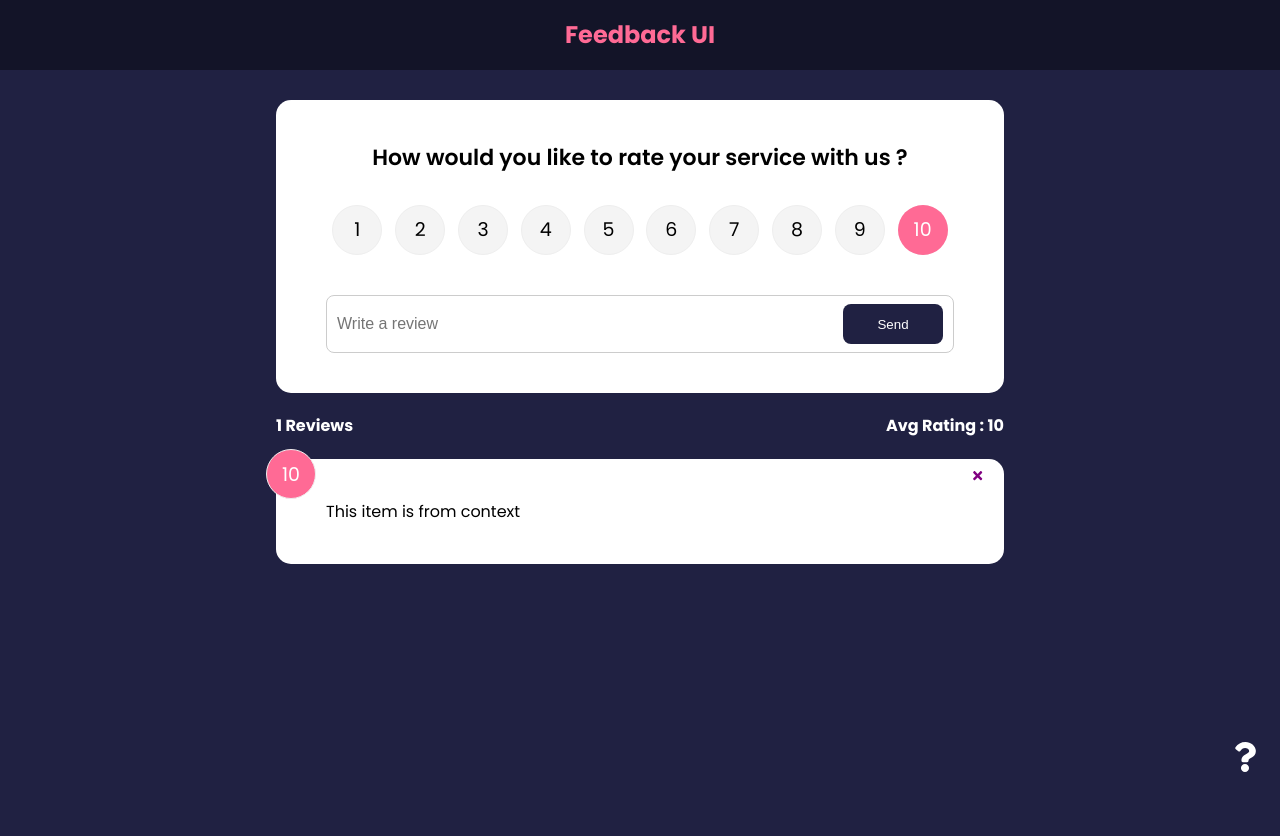
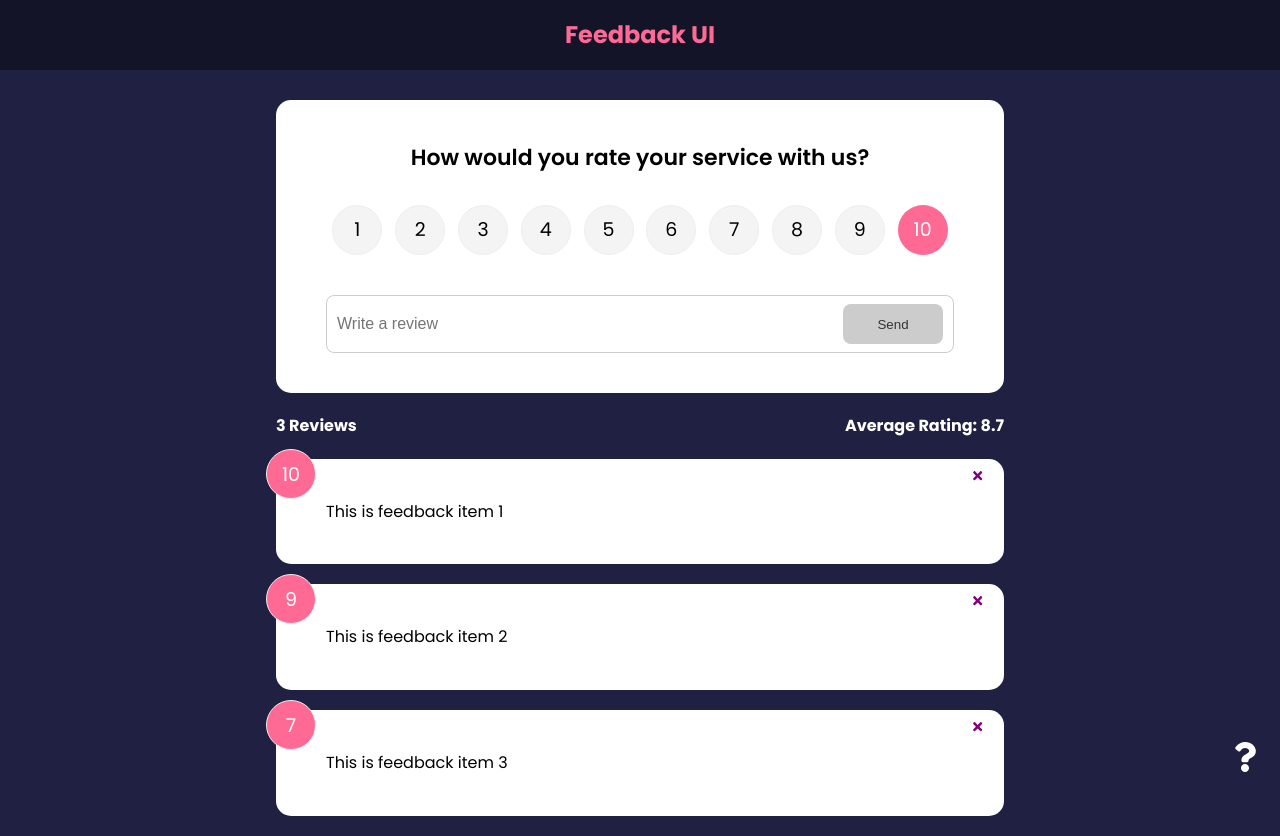
Before and after one commit to AdityaDhayagude/Feedback_App, a React (Create React App) app: page / in a window 1280 px wide. Before the commit the page ends 800 px from the top, so only its background shows below. Built offline with nearby package versions, Linux system fonts and the light colour scheme.

Commit message:
All the function are added to Context

```diff
--- a/src/App.js
+++ b/src/App.js
@@ -1,55 +1,30 @@
-import {v4 as uuidv4} from 'uuid'
-import { BrowserRouter as Router,Route,Routes } from 'react-router-dom'
-import { useState } from "react"
-import Header from "./components/Header"
-import FeedbackList from "./components/FeedbackList"
-import FeedbackData from "./data/FeedbackData"
-import FeedbackStats from "./components/FeedbackStats"
-import FeedbackForm from "./components/FeedbackForm"
+import { BrowserRouter as Router, Route ,outes, Routes} from 'react-router-dom'
+import Header from './components/Header'
+import FeedbackList from './components/FeedbackList'
+import FeedbackStats from './components/FeedbackStats'
+import FeedbackForm from './components/FeedbackForm'
 import AboutIconLink from './components/AboutIconLink'
 import AboutPage from './pages/AboutPage'
-import { FeedbackProvider } from './Context/FeedbackContext'
-function App()
-{
-    const[feedback,setFeedback] = useState(FeedbackData)
+import { FeedbackProvider } from './context/FeedbackContext'
 
-    // Add Feedback
-    const addFeedback = (newFeedback) => {
-        newFeedback.id = uuidv4()
-
-        //... is a spread
-        setFeedback([newFeedback,...feedback])
-    }
-
-    // Delete Feedback
-    const deleteFeedback = (id) => {
-        if(window.confirm('Are u sure that u wanna delete ?')){
-            setFeedback(feedback.filter((item)=> item.id!==id))
-        }
-    // The .filter() is an HO array method which allows u to filter through stuff but with adding in conditions can help to filter stuff according to necessity
-    }
-
-    return(
+function App() {
+  return (
     <FeedbackProvider>
       <Router>
-        {/* //// This is how u pass on the component to the manin app for rendering and hencforth u can pass props which are meant to be caught by components */}
         <Header />
-
-        <div className="container">
+        <div className='container'>
             <Routes>
-            <Route exact path='/'
-            element={
+          <Route exact path='/' element={
             <>
-                <FeedbackForm handleAdd={addFeedback}/>
+            <FeedbackForm />
             <FeedbackStats />
-                <FeedbackList feedback={feedback}
-                handleDelete={deleteFeedback}/>
+            <FeedbackList />
             </>
           }>
 
           </Route>
 
-            <Route path='/about' element={<AboutPage/>}  />
+          <Route path='/about' element={<AboutPage />} />
           </Routes>
 
           <AboutIconLink />
@@ -57,9 +32,6 @@ function App()
       </Router>
     </FeedbackProvider>
   )
-
-
 }
 
-
 export default App
--- a/src/Context/FeedbackContext.js
+++ b/src/Context/FeedbackContext.js
@@ -1,3 +1,4 @@
+import { v4 as uuidv4 } from 'uuid'
 import { createContext, useState } from 'react'
 
 const FeedbackContext = createContext()
@@ -6,15 +7,38 @@ export const FeedbackProvider = ({ children }) => {
   const [feedback, setFeedback] = useState([
     {
       id: 1,
-      text: 'This item is from context',
+      text: 'This is feedback item 1',
       rating: 10,
     },
+    {
+      id: 2,
+      text: 'This is feedback item 2',
+      rating: 9,
+    },
+    {
+      id: 3,
+      text: 'This is feedback item 3',
+      rating: 7,
+    },
   ])
+
+  const addFeedback = (newFeedback) => {
+    newFeedback.id = uuidv4()
+    setFeedback([newFeedback, ...feedback])
+  }
+
+  const deleteFeedback = (id) => {
+    if (window.confirm('Are you sure you want to delete?')) {
+      setFeedback(feedback.filter((item) => item.id !== id))
+    }
+  }
 
   return (
     <FeedbackContext.Provider
       value={{
         feedback,
+        deleteFeedback,
+        addFeedback,
       }}
     >
       {children}
--- a/src/components/FeedbackForm.jsx
+++ b/src/components/FeedbackForm.jsx
@@ -1,70 +1,64 @@
-import { useState } from "react"
-import RatingSelect from "./RatingSelect";
-import Card from "./shared/Card"
-import Button from "./shared/Button";
+import { useState, useContext } from 'react'
+import RatingSelect from './RatingSelect'
+import Card from './shared/Card'
+import Button from './shared/Button'
+import FeedbackContext from '../context/FeedbackContext'
 
+function FeedbackForm() {
+  const [text, setText] = useState('')
+  const [rating, setRating] = useState(10)
+  const [btnDisabled, setBtnDisabled] = useState(true)
+  const [message, setMessage] = useState('')
 
-function FeedbackForm({handleAdd}) {
-    const[text,setText] = useState('')
-    const [rating,setRating] = useState(10)
-    //Real-Time validation
-    const [btnDisabled,setBtnDisabled] = useState('')
-    const [message,setMessage] = useState('')
+  const { addFeedback } = useContext(FeedbackContext)
 
   const handleTextChange = (e) => {
-        if(text === '')
-        {
+    if (text === '') {
       setBtnDisabled(true)
       setMessage(null)
-        }
-        else if (text!=='' && text.trim().length<=10)
-        {
+    } else if (text !== '' && text.trim().length <= 10) {
       setMessage('Text must be at least 10 characters')
       setBtnDisabled(true)
-
-
-        }
-        else
-        {
+    } else {
       setMessage(null)
       setBtnDisabled(false)
     }
+
     setText(e.target.value)
   }
 
-    const handleSubmit=(e) =>
-    {
+  const handleSubmit = (e) => {
     e.preventDefault()
-        if(text.trim().length >10)
-        {
-            const newFeedback =
-            {
-                text:text,
-                rating
+    if (text.trim().length > 10) {
+      const newFeedback = {
+        text,
+        rating,
       }
 
-            handleAdd(newFeedback)
+      addFeedback(newFeedback)
 
       setText('')
-
     }
   }
-
-
-
 
   return (
     <Card>
       <form onSubmit={handleSubmit}>
-            <h2>How would you like to rate your service with us ?</h2>
-            <RatingSelect select={(rating) => setRating(rating)}    />
-            {/* @todo - rating select componenet */}
-            <div className="input-group">
-                <input onChange={handleTextChange} type="text" placeholder="Write a review" />
-                <Button type="submit" isDisabled={btnDisabled} >Send</Button>
+        <h2>How would you rate your service with us?</h2>
+        <RatingSelect select={(rating) => setRating(rating)} />
+        <div className='input-group'>
+          <input
+            onChange={handleTextChange}
+            type='text'
+            placeholder='Write a review'
+            value={text}
+          />
+          <Button type='submit' isDisabled={btnDisabled}>
+            Send
+          </Button>
         </div>
 
-            {message && <div className="message">{message}</div>}
+        {message && <div className='message'>{message}</div>}
       </form>
     </Card>
   )
--- a/src/components/FeedbackItem.jsx
+++ b/src/components/FeedbackItem.jsx
@@ -1,20 +1,25 @@
-import {FaTimes} from "react-icons/fa"
-import { useState } from "react"
-import Card from "./shared/Card"
+import { FaTimes } from 'react-icons/fa'
+import { useContext } from 'react'
+import PropTypes from 'prop-types'
+import Card from './shared/Card'
+import FeedbackContext from '../context/FeedbackContext'
 
-
-function FeedbackItem({item,handleDelete}) {
+function FeedbackItem({ item }) {
+  const { deleteFeedback } = useContext(FeedbackContext)
 
   return (
-    <Card reverse={false}>
-    <div className="num-display">{item.rating}</div>
-    <button  onClick={() => handleDelete(item.id)} className="close">
-      <FaTimes color='purple'/>
-    </button>
-    <div className="text-display">{item.text}</div>
+    <Card>
+      <div className='num-display'>{item.rating}</div>
+      <button onClick={() => deleteFeedback(item.id)} className='close'>
+        <FaTimes color='purple' />
+      </button>
+      <div className='text-display'>{item.text}</div>
     </Card>
-
   )
 }
 
+FeedbackItem.propTypes = {
+  item: PropTypes.object.isRequired,
+}
+
 export default FeedbackItem
--- a/src/components/FeedbackList.jsx
+++ b/src/components/FeedbackList.jsx
@@ -1,48 +1,38 @@
-import {motion ,AnimatePresence} from 'framer-motion'
+import { motion, AnimatePresence } from 'framer-motion'
 import { useContext } from 'react'
 import FeedbackItem from './FeedbackItem'
-import FeedbackContext from '../Context/FeedbackContext'
+import FeedbackContext from '../context/FeedbackContext'
 
+function FeedbackList() {
+  const { feedback } = useContext(FeedbackContext)
 
-function FeedbackList({handleDelete}) {
-    const {feedback} = useContext(FeedbackContext)
-
-    if(!feedback || feedback.length===0)
-    {
-        return <p>No feedback Yet</p>
+  if (!feedback || feedback.length === 0) {
+    return <p>No Feedback Yet</p>
   }
 
-    //VERSION WITH FADE ANIMATION
   return (
-        <div className='feedbqack-list'>
+    <div className='feedback-list'>
       <AnimatePresence>
-            {feedback.map((item)=>(
-                // motion.div must have an unique key as it's a list
+        {feedback.map((item) => (
           <motion.div
             key={item.id}
-                initial={{opacity: 0 }}
-                animate = {{opacity:1}}
-                exit = {{opacity:0}}
+            initial={{ opacity: 0 }}
+            animate={{ opacity: 1 }}
+            exit={{ opacity: 0 }}
           >
-                <FeedbackItem key={item.id} item={item}
-                handleDelete={handleDelete}/>
+            <FeedbackItem key={item.id} item={item} />
           </motion.div>
         ))}
       </AnimatePresence>
     </div>
   )
 
-    //VERSION WITHOUT FADE ANIMATION
-
   // return (
-    //     <div className='feedbqack-list'>
-    //         {feedback.map((item)=>(
-    //             <FeedbackItem key={item.id} item={item}
-    //             handleDelete={handleDelete}
-    //             />
-    //         ))}
-
-    //     </div>
+  //   <div className='feedback-list'>
+  //     {feedback.map((item) => (
+  //       <FeedbackItem key={item.id} item={item} handleDelete={handleDelete} />
+  //     ))}
+  //   </div>
   // )
 }
 
--- a/src/components/FeedbackStats.jsx
+++ b/src/components/FeedbackStats.jsx
@@ -1,22 +1,21 @@
-import { useContext } from "react"
-import FeedbackContext from "../Context/FeedbackContext"
+import { useContext } from 'react'
+import FeedbackContext from '../context/FeedbackContext'
 
 function FeedbackStats() {
-  const {feedback} = useContext(FeedbackContext)
+  const { feedback } = useContext(FeedbackContext)
 
-  //Calculate ratings avg
-    let average = feedback.reduce((acc,cur) =>
-    {
-        return acc+cur.rating
-    },0)
+  // Calculate ratings avg
+  let average =
+    feedback.reduce((acc, cur) => {
+      return acc + cur.rating
+    }, 0) / feedback.length
 
-    average  = average.toFixed(1).replace(/[.,]0$/,'')
+  average = average.toFixed(1).replace(/[.,]0$/, '')
 
   return (
-
-    <div className="feedback-stats">
-        <h4>{feedback.length} Reviews</h4>
-        <h4>Avg Rating : {isNaN(average)? 0:average}</h4>
+    <div className='feedback-stats'>
+      <h4>{feedback.length} Reviews</h4>
+      <h4>Average Rating: {isNaN(average) ? 0 : average}</h4>
     </div>
   )
 }
```
Lines whose indentation alone changed are shown as unchanged.
